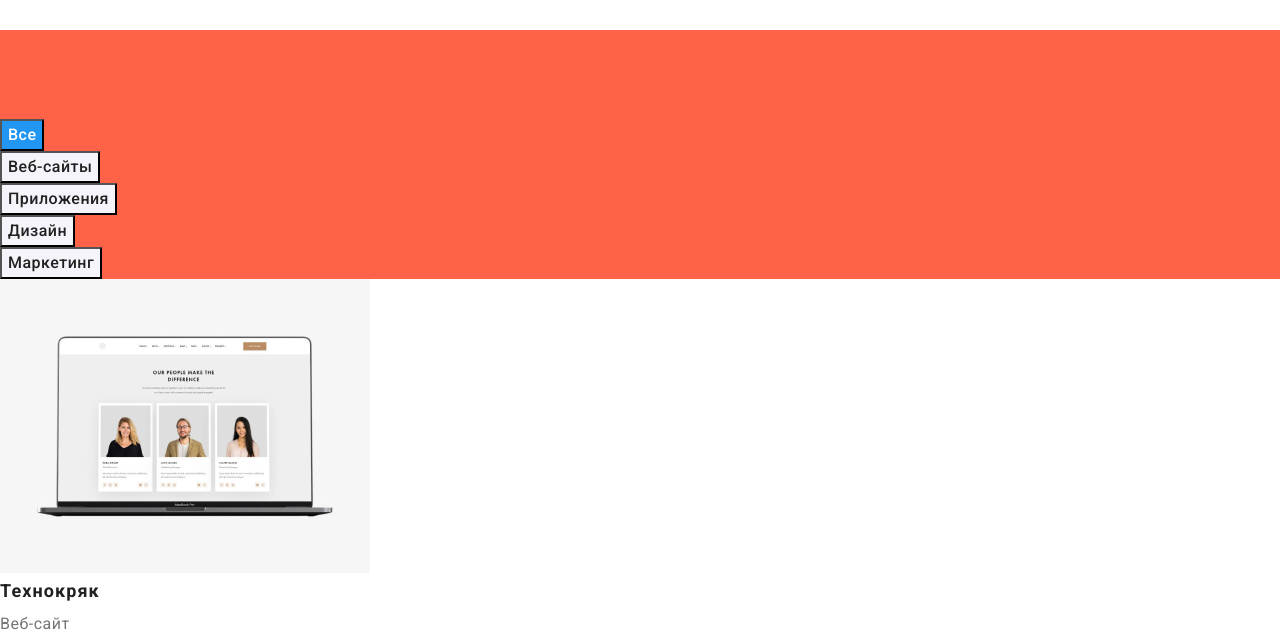
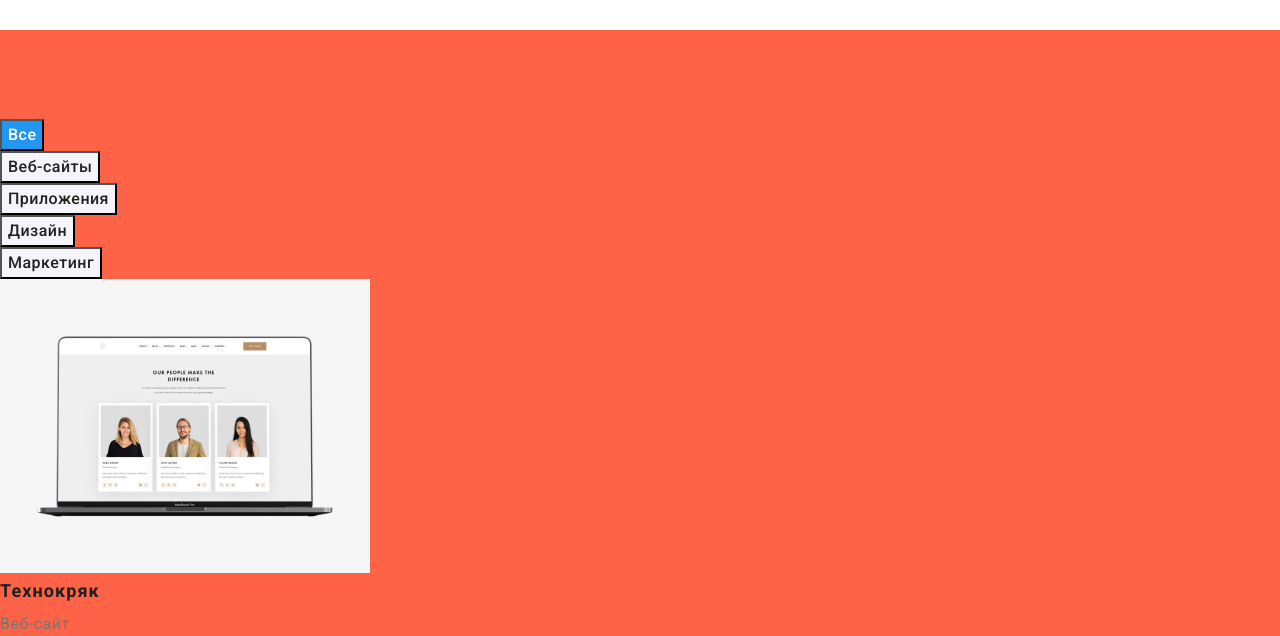
Before and after one commit to Denis19850204/hw33, a plain HTML site: page portfolio.html in a window 1280 px wide. Shown: the part 150-786 px from the top of the page. Drawn offline with nearby package versions, Linux system fonts and the light colour scheme.

Commit message:
hw33 pad marg

```diff
--- a/css/style.css
+++ b/css/style.css
@@ -284,6 +284,3 @@ body {
 .image-team{
   margin-bottom: 30px;
 }
-.work-link{
-  background-color: var(--secondary-color);
-}
```
